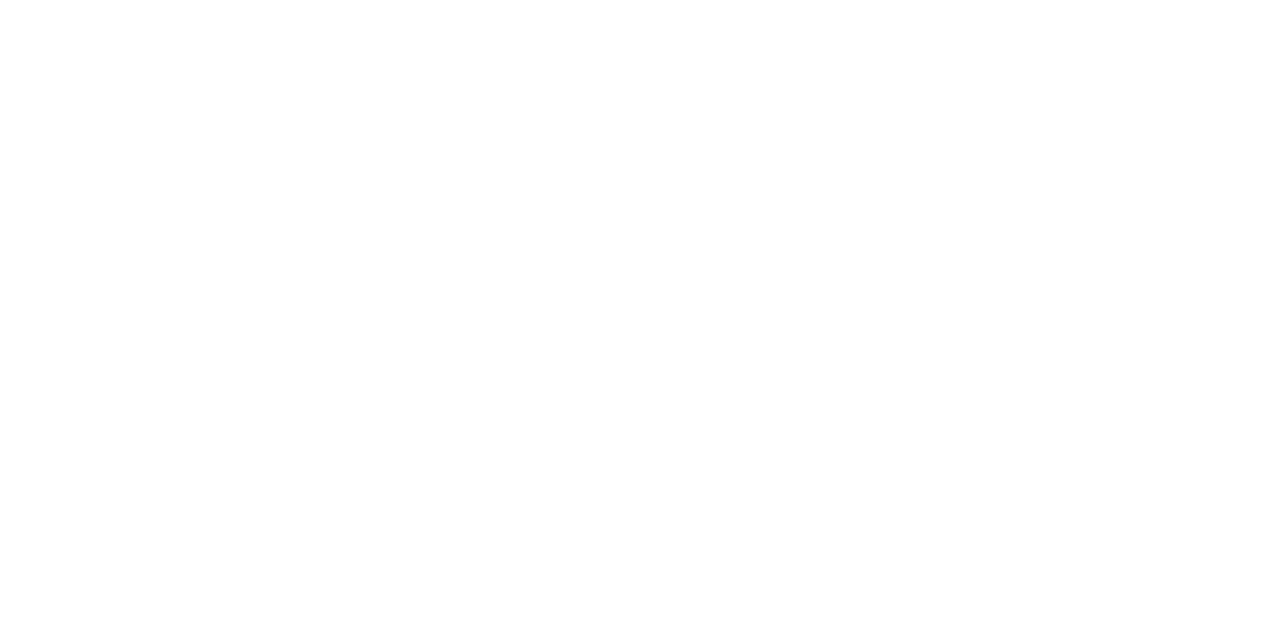
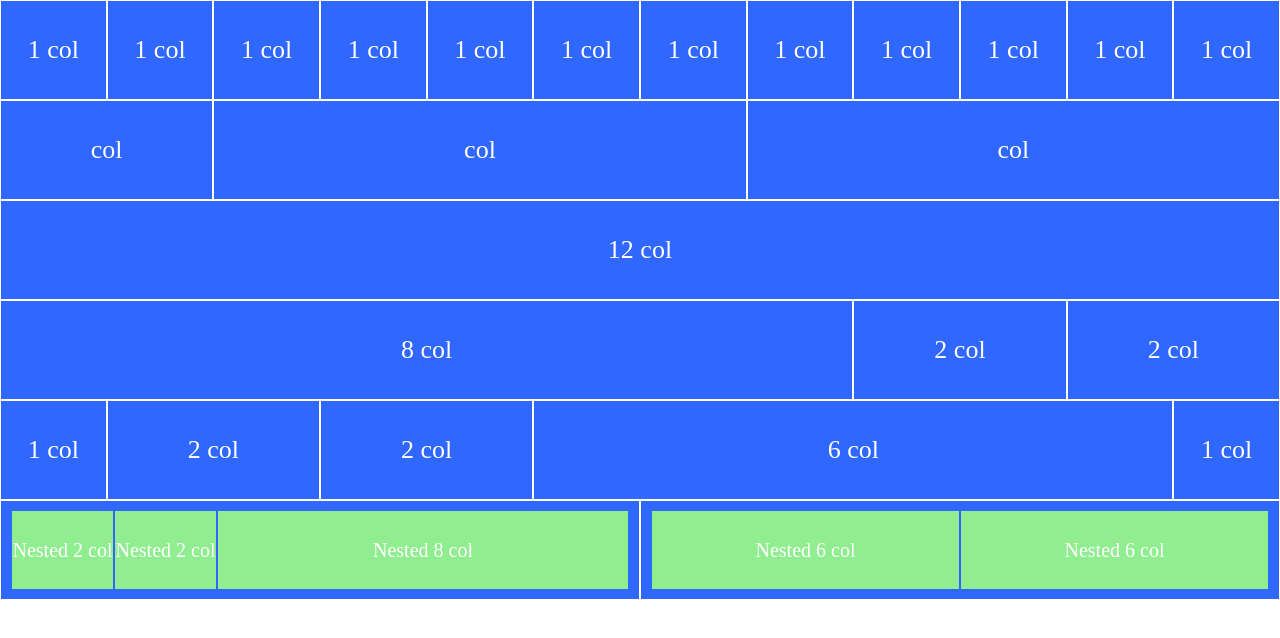
Before and after one commit to LtMilligan/html-css-12bool, a plain HTML site: page index.html in a window 1280 px wide. Drawn offline with Linux system fonts and the light colour scheme.

Commit message:
[UPD] Adding column CSS  and ROW and COL in main section.

```diff
--- a/css/style.css
+++ b/css/style.css
@@ -3,3 +3,105 @@
     padding: 0;
     box-sizing: border-box;
 }
+
+.container {
+    max-width: 100%;
+    margin: 0 auto;
+}
+
+.row {
+    display: flex;
+    flex-wrap: wrap;
+    flex-direction: row;
+    width: 100%;
+}
+
+.inner-row {
+    display: flex;
+    flex-wrap: wrap;
+    flex-direction: row;
+    width: 100%;
+    padding: 10px;
+}
+
+.content {
+    background-color: rgb(47, 103, 255);
+    border: 1px solid white;
+    height: 100px;
+    display: flex;
+    justify-content: center;
+    align-items: center;
+    font-size: 26px;
+    color: white;
+}
+
+.inner-content {
+    background-color: lightgreen;
+    border: 1px solid rgb(47, 103, 255);
+    height: 80px;
+    display: flex;
+    justify-content: center;
+    align-items: center;
+    font-size: 20px;
+    color: white;
+}
+
+.col-1 {
+    flex-basis: calc((100% / 12) * 1);
+    max-width: calc((100% / 12) * 1);
+}
+
+.col-2 {
+    flex-basis: calc((100% / 12) * 2);
+    max-width: calc((100% / 12) * 2);
+}
+
+.col-3 {
+    flex-basis: calc((100% / 12) * 3);
+    max-width: calc((100% / 12) * 3);
+}
+
+.col-4 {
+    flex-basis: calc((100% / 12) * 4);
+    max-width: calc((100% / 12) * 4);
+}
+
+.col-5 {
+    flex-basis: calc((100% / 12) * 5);
+    max-width: calc((100% / 12) * 5);
+}
+
+.col-6 {
+    flex-basis: calc((100% / 12) * 6);
+    max-width: calc((100% / 12) * 6);
+}
+
+.col-7 {
+    flex-basis: calc((100% / 12) * 7);
+    max-width: calc((100% / 12) * 7);
+}
+
+.col-8 {
+    flex-basis: calc((100% / 12) * 8);
+    max-width: calc((100% / 12) * 8);
+}
+
+.col-9 {
+    flex-basis: calc((100% / 12) * 9);
+    max-width: calc((100% / 12) * 9);
+}
+
+.col-10 {
+    flex-basis: calc((100% / 12) * 10);
+    max-width: calc((100% / 12) * 10);
+}
+
+.col-11 {
+    flex-basis: calc((100% / 12) * 11);
+    max-width: calc((100% / 12) * 11);
+}
+
+.col-12 {
+    flex-basis: calc((100% / 12) * 12);
+    max-width: calc((100% / 12) * 12);
+}
--- a/index.html
+++ b/index.html
@@ -7,6 +7,118 @@
     <title>html-css-12bool</title>
 </head>
 <body>
-
+    <div class="container">
+        <div class="row">
+            <div class="col-1">
+                <div class="content">1 col</div>
+            </div>
+            <div class="col-1">
+                <div class="content">1 col</div>
+            </div>
+            <div class="col-1">
+                <div class="content">1 col</div>
+            </div>
+            <div class="col-1">
+                <div class="content">1 col</div>
+            </div>
+            <div class="col-1">
+                <div class="content">1 col</div>
+            </div>
+            <div class="col-1">
+                <div class="content">1 col</div>
+            </div>
+            <div class="col-1">
+                <div class="content">1 col</div>
+            </div>
+            <div class="col-1">
+                <div class="content">1 col</div>
+            </div>
+            <div class="col-1">
+                <div class="content">1 col</div>
+            </div>
+            <div class="col-1">
+                <div class="content">1 col</div>
+            </div>
+            <div class="col-1">
+                <div class="content">1 col</div>
+            </div>
+            <div class="col-1">
+                <div class="content">1 col</div>
+            </div>
+        </div>
+        <div class="row">
+            <div class="col-2">
+                <div class="content">col</div>
+            </div>
+            <div class="col-5">
+                <div class="content">col</div>
+            </div>
+            <div class="col-5">
+                <div class="content">col</div>
+            </div>
+        </div>
+        <div class="row">
+            <div class="col-12">
+                <div class="content">12 col</div>
+            </div>
+        </div>
+        <div class="row">
+            <div class="col-8">
+                <div class="content">8 col</div>
+            </div>
+            <div class="col-2">
+                <div class="content">2 col</div>
+            </div>
+            <div class="col-2">
+                <div class="content">2 col</div>
+            </div>
+        </div>
+        <div class="row">
+            <div class="col-1">
+                <div class="content">1 col</div>
+            </div>
+            <div class="col-2">
+                <div class="content">2 col</div>
+            </div>
+            <div class="col-2">
+                <div class="content">2 col</div>
+            </div>
+            <div class="col-6">
+                <div class="content">6 col</div>
+            </div>
+            <div class="col-1">
+                <div class="content">1 col</div>
+            </div>
+        </div>
+        <div class="row">
+            <div class="col-6">
+                <div class="content">
+                    <div class="inner-row">
+                        <div class="col-2">
+                            <div class="inner-content">Nested 2 col</div>
+                        </div>
+                        <div class="col-2">
+                            <div class="inner-content">Nested 2 col</div>
+                        </div>
+                        <div class="col-8">
+                            <div class="inner-content">Nested 8 col</div>
+                        </div>
+                    </div>
+                </div>
+            </div>
+            <div class="col-6">
+                <div class="content">
+                    <div class="inner-row">
+                        <div class="col-6">
+                            <div class="inner-content">Nested 6 col</div>
+                        </div>
+                        <div class="col-6">
+                            <div class="inner-content">Nested 6 col</div>
+                        </div>
+                    </div>
+                </div>
+            </div>
+        </div>
+    </div>
 </body>
 </html>
```
